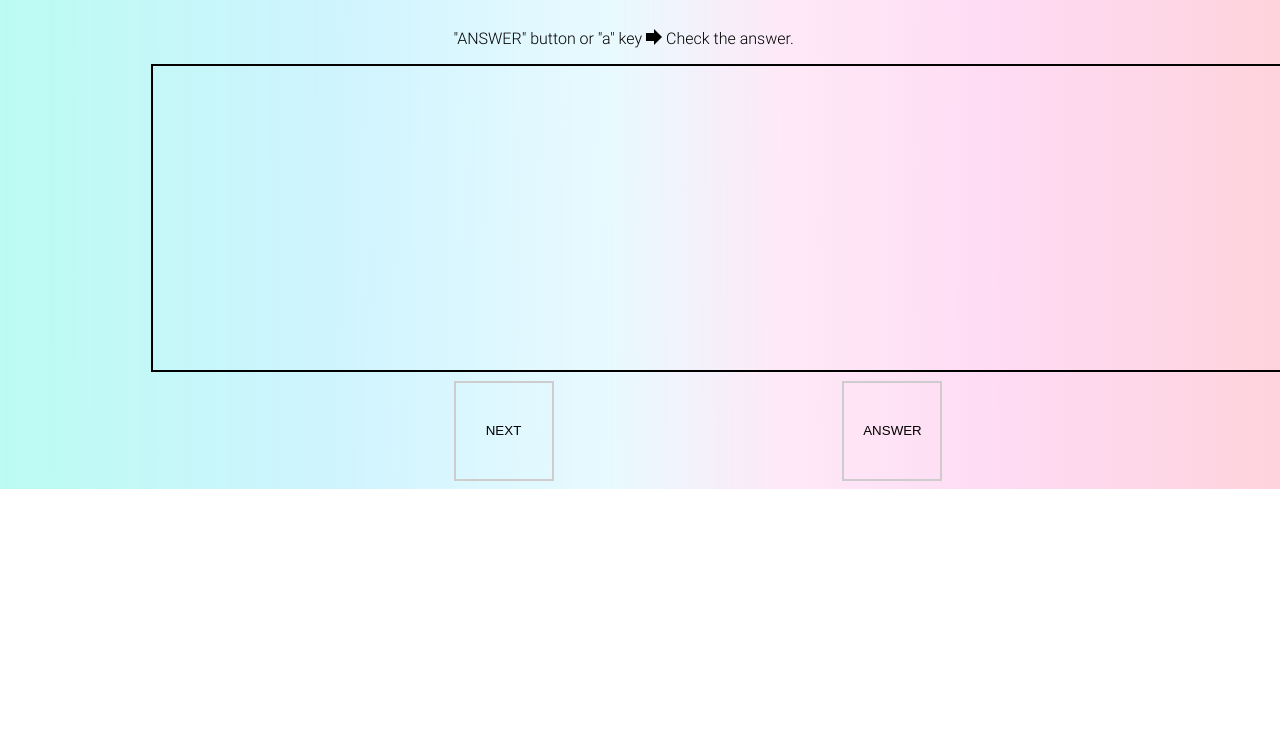
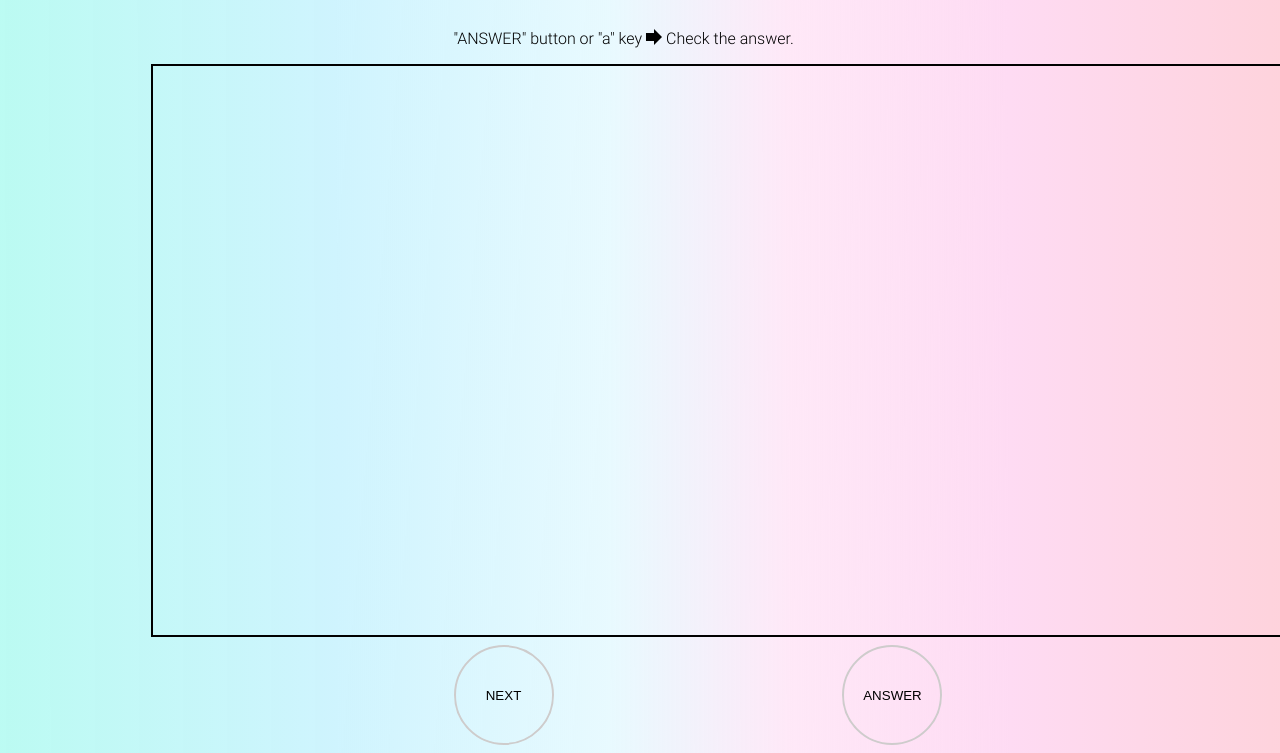
Before and after one commit to K-Rintaro/COMEIWEB, a plain HTML site: page allrandom.html in a window 1280 px wide. Shown: the part 798-1551 px from the top of the page. Before the commit the page ends 1287 px from the top, so only its background shows below. Drawn offline with nearby package versions, Linux system fonts and the light colour scheme; a web font is replaced by a local one.

Commit message:
the final update
excellent

```diff
--- a/main.css
+++ b/main.css
@@ -98,6 +98,7 @@ button {
     background-color: transparent;
     margin-top: 1px;
     border: 2px solid #cecccc;
+    border-radius: 15mm;
 }
 
 .nextbutton{
@@ -112,12 +113,13 @@ input {
     background-color: transparent;
     border:2px solid black;
     width: 30cm;
-    height: 8cm;
+    height: 15cm;
     display: inline-block;
     margin-bottom: 2mm;
     text-align:center;
-    font-size: 80px;
+    font-size: 1.5cm;
     margin-left: 2cm;
+
 }
 
 .blinking{
```
